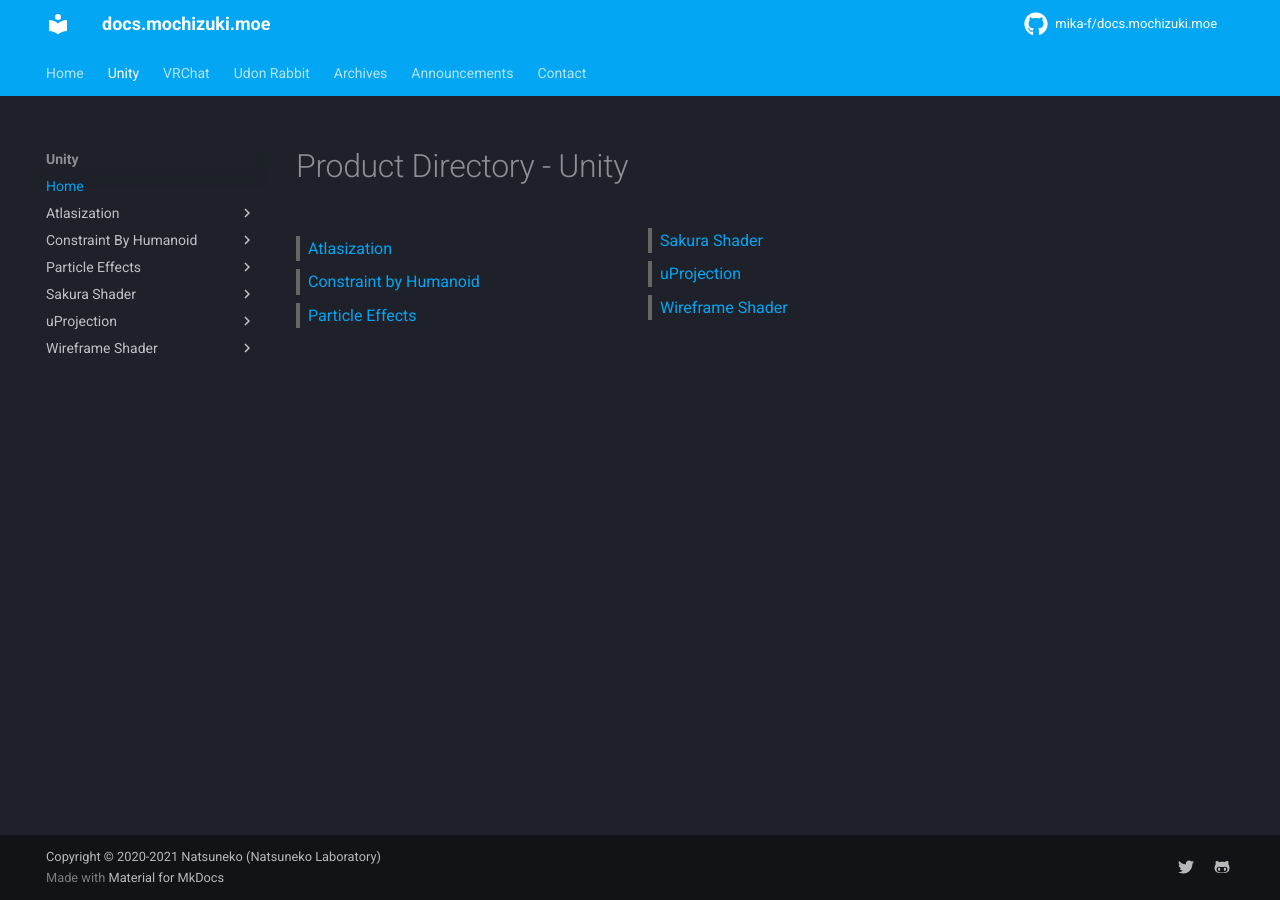
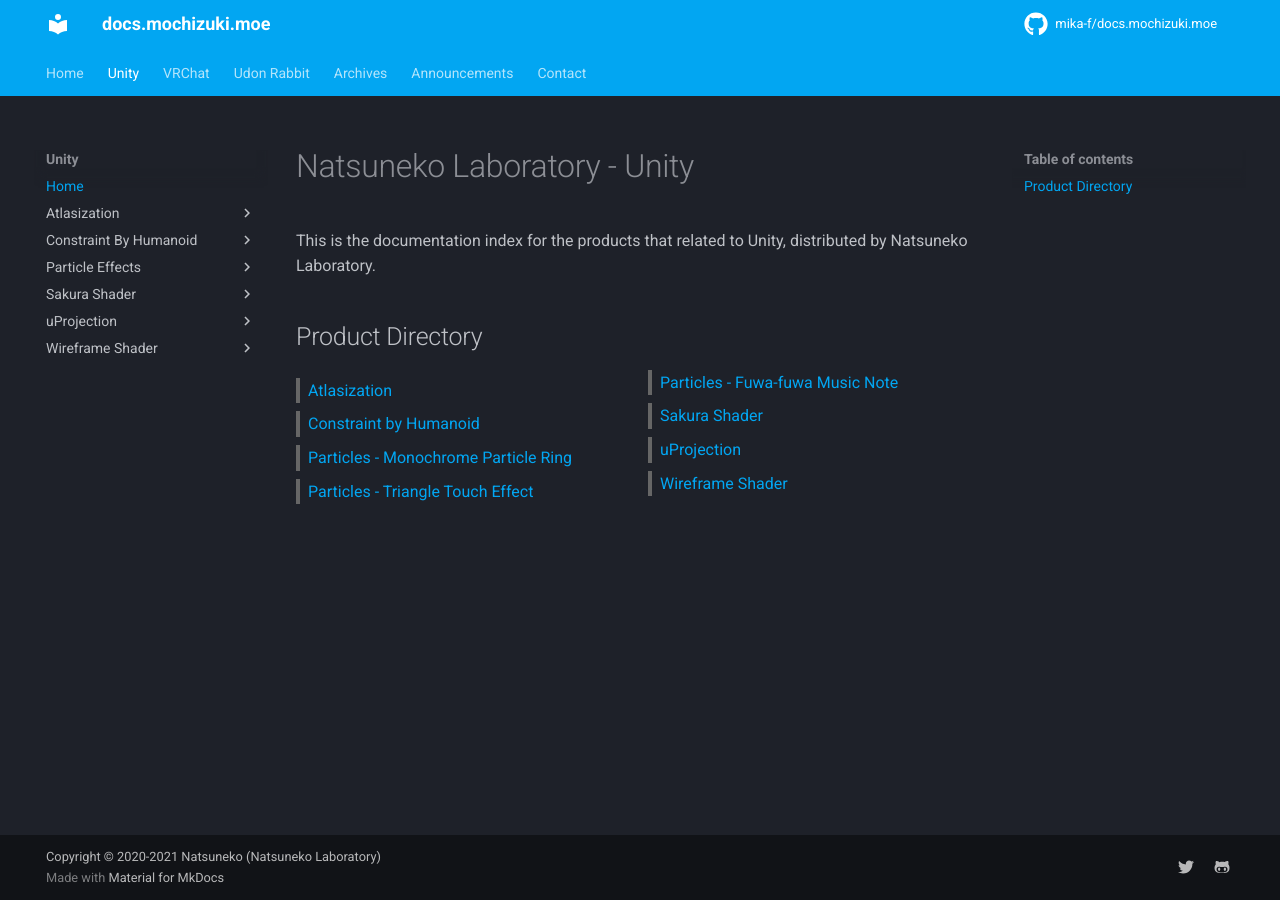
Before and after one commit to mika-archived/docs.mochizuki.moe, an MkDocs documentation site: the page built from docs/unity/index.md, in a window 1280 px wide. Built offline with MkDocs 1.6.1 and Material for MkDocs 9.7.7, drawn with Linux system fonts in a browser that asks for light colours; comment, search, counter and statistics services are not loaded.

```diff
--- a/docs/unity/index.md
+++ b/docs/unity/index.md
@@ -2,7 +2,11 @@
 title: Natsuneko Laboratory (Unity)
 ---
 
-# Product Directory - Unity
+# Natsuneko Laboratory - Unity
+
+This is the documentation index for the products that related to Unity, distributed by Natsuneko Laboratory.
+
+## Product Directory
 
 <div class="two-grid">
     <div>
@@ -12,7 +16,13 @@
         <a href="/unity/constraint-by-humanoid">Constraint by Humanoid</a>
     </div>
     <div>
-        <a href="/unity/particle-system">Particle Effects</a>
+        <a href="/unity/particle-system/packages/001-monochrome-particle-ring">Particles - Monochrome Particle Ring</a>
+    </div>
+    <div>
+        <a href="/unity/particle-system/packages/002-triangle-touch-effect">Particles - Triangle Touch Effect</a>
+    </div>
+    <div>
+        <a href="/unity/particle-system/packages/003-fuwa-fuwa-music-note">Particles - Fuwa-fuwa Music Note</a>
     </div>
     <div>
         <a href="/unity/sakura-shader">Sakura Shader</a>
```
Also changed, not shown: docs/unity/particle-system/packages/001-monochrome-particle-ring.md (added, +5 -0 lines), docs/unity/particle-system/packages/002-triangle-touch-effect.md (added, +5 -0 lines), docs/unity/particle-system/packages/003-fuwa-fuwa-music-note.md (added, +5 -0 lines), vercel.json (added).
